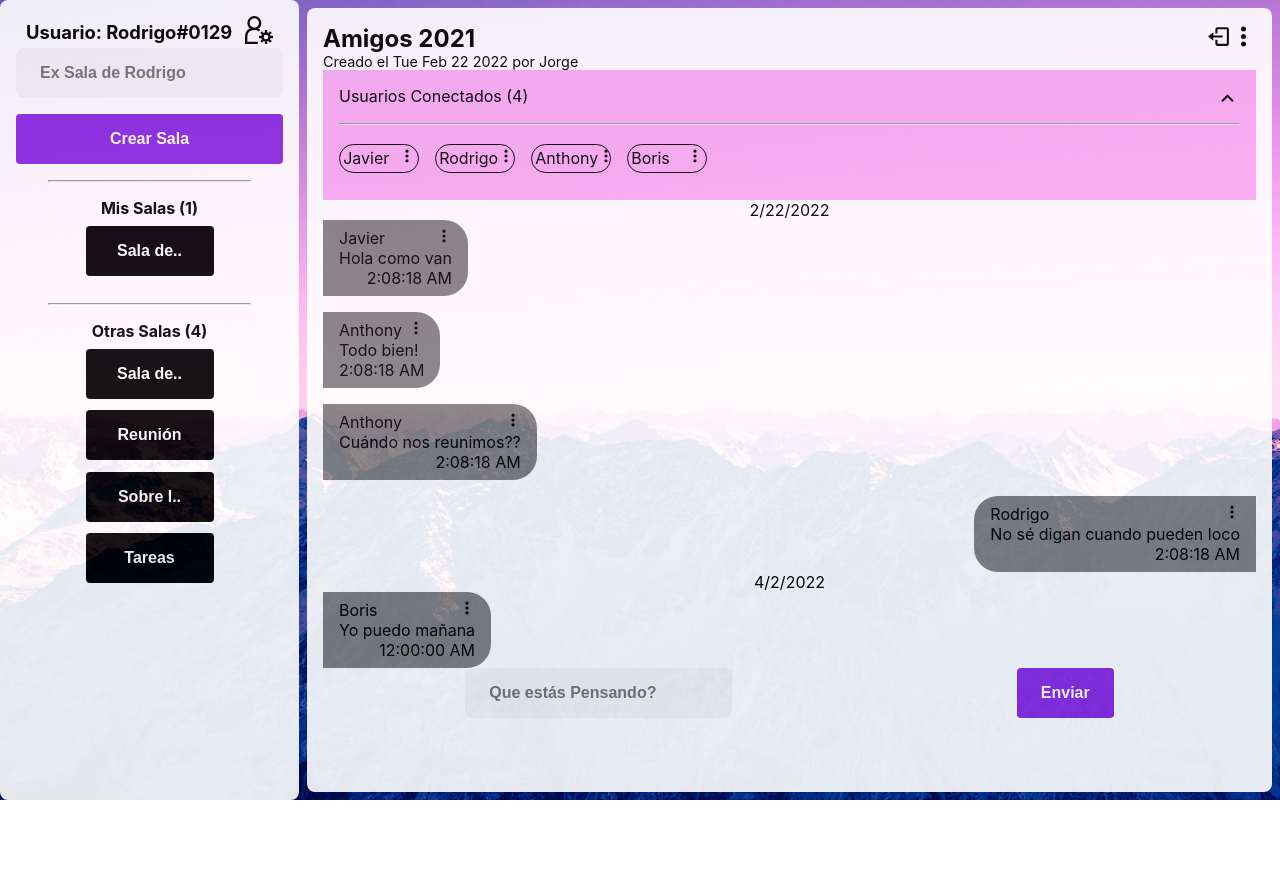
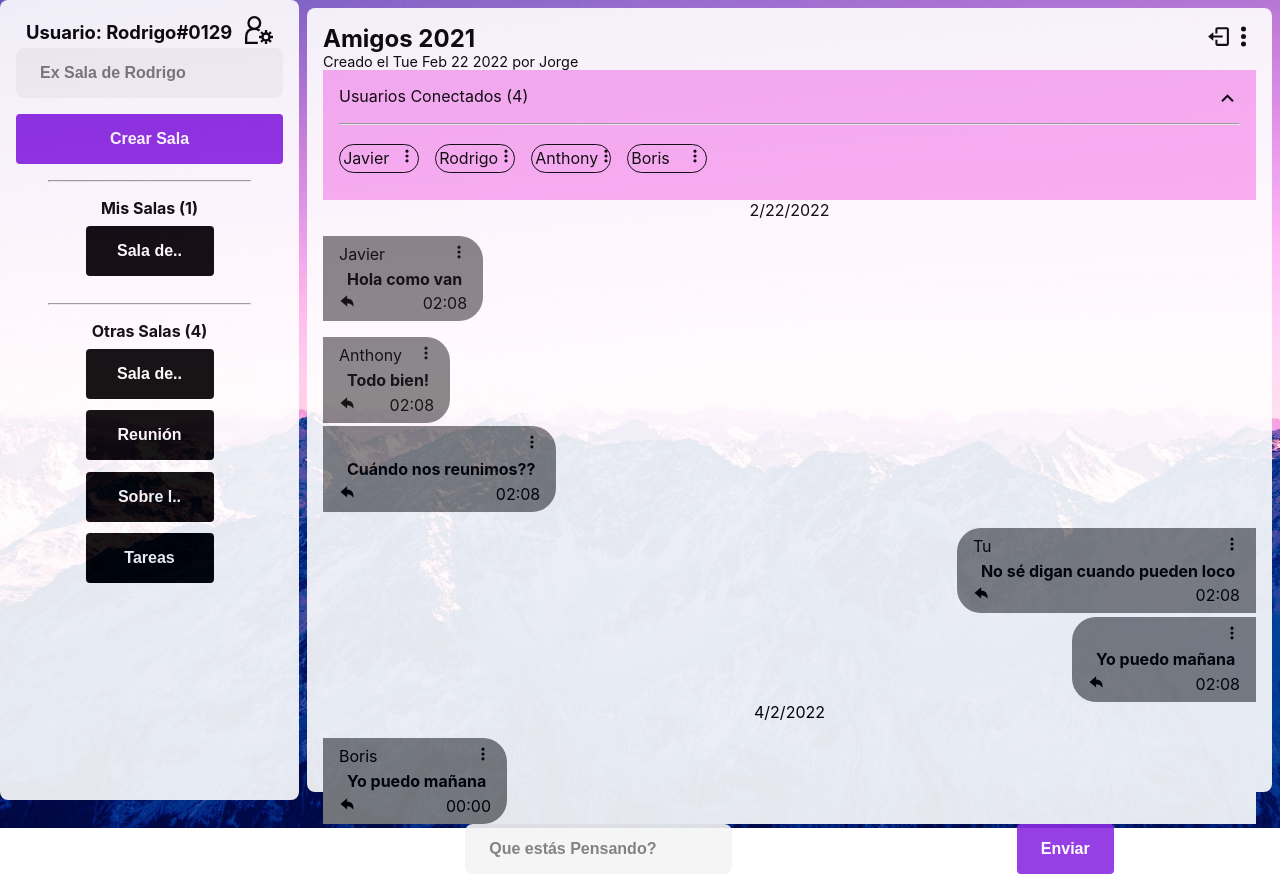
Before and after one commit to RodrigoDuarteB/nextjs-nodejs-sockets-roomchat, a Next.js app in the folder client/: page /rooms/1 in a window 1280 px wide. Before the commit the page ends 800 px from the top, so only its background shows below. Built offline with nearby package versions, Linux system fonts and the light colour scheme; no server answers.

Commit message:
no changes description

```diff
--- a/client/components/GroupedMessages/GroupedMessages.tsx
+++ b/client/components/GroupedMessages/GroupedMessages.tsx
@@ -17,8 +17,12 @@ const GroupedMessages: FC<IProps> = ({ data }) => {
         <div className={styles.container}>
             <p className={styles.date}>{data.date}</p>
             {
-                data.messages.map(msg =>
-                    <Message key={msg.id} message={msg} />
+                data.messages.map((msg, index, msgs) =>
+                    <Message
+                        key={msg.id}
+                        message={msg}
+                        sameLastUser={index > 0 && (msgs[index-1].sendedBy === msg.sendedBy)}
+                    />
                 )
             }
         </div>
--- a/client/components/Message/Message.module.css
+++ b/client/components/Message/Message.module.css
@@ -2,7 +2,7 @@
     display: flex;
     flex-direction: column;
     background-color: grey;
-    margin-bottom: 1rem;
+    margin-top: 1rem;
     padding: 0.5rem 1rem;
     width: fit-content;
     max-width: calc(100% - 4rem);
@@ -14,15 +14,33 @@
     border-radius: 1.5rem 0 0 1.5rem;
 }
 
-.container:last-child {
-    margin-bottom: 0;
+.container:first-child {
+    margin-top: 0;
 }
 
-.username {
+.top {
     display: flex;
     justify-content: space-between;
 }
 
 .time {
-    align-self: flex-end;
 }
+
+.bottom {
+    display: flex;
+    justify-content: space-between;
+}
+
+.sameLastUser {
+    margin-top: 0.2rem;
+}
+
+.usernameHidden {
+    visibility: hidden;
+}
+
+.message {
+    padding: 0.3rem 0.3rem 0.3rem 0.5rem;
+    font-size: 1rem;
+    font-weight: bold;
+}
--- a/client/components/Message/Message.tsx
+++ b/client/components/Message/Message.tsx
@@ -2,27 +2,41 @@ import React, { FC } from 'react'
 import { Message as IMessage } from '../../models/models'
 import IconButton from '../IconButton/IconButton'
 import { HiDotsVertical } from 'react-icons/hi'
+import { IoArrowUndoSharp } from 'react-icons/io5'
 import styles from './Message.module.css'
+import { getFormattedTime } from '../../utils/functions'
 
 interface IProps {
     message: IMessage
+    sameLastUser?: boolean
 }
 
-const Message: FC<IProps> = ({ message }) => {
+const Message: FC<IProps> = ({ message, sameLastUser }) => {
     const user = 'Rodrigo'
 
     return (
-        <div className={`${styles.container} ${message.sendedBy === user && styles.own}`}>
-            <div className={styles.username}>
-                <p>{message.sendedBy}</p>
+        <div className={`${styles.container} ${message.sendedBy === user && styles.own} ${sameLastUser && styles.sameLastUser}`}>
+            <div className={`${styles.top}`}>
+                <p className={`${sameLastUser && styles.usernameHidden}`}>
+                    {user === message.sendedBy ? 'Tu' : message.sendedBy }
+                </p>
+
                 <IconButton
                     icon={<HiDotsVertical />}
                     onClick={() => {}}
                 />
             </div>
 
-            <p>{message.message}</p>
-            <p className={styles.time}>{message.datetime.toLocaleTimeString()}</p>
+            <p className={`${styles.message}`}>{message.message}</p>
+
+            <div className={styles.bottom}>
+                <IconButton
+                    icon={<IoArrowUndoSharp />}
+                    onClick={() => {}}
+                />
+
+                <p className={styles.time}>{getFormattedTime(message.datetime)}</p>
+            </div>
         </div>
     )
 }
--- a/client/pages/rooms/[id].tsx
+++ b/client/pages/rooms/[id].tsx
@@ -30,7 +30,8 @@ const Room: FC<IProps> = (props) => {
         {id: '2', datetime: new Date(), message: 'Todo bien!', sendedBy: 'Anthony', state: ''},
         {id: '3', datetime: new Date(), message: 'Cuándo nos reunimos??', sendedBy: 'Anthony', state: ''},
         {id: '4', datetime: new Date(), message: 'No sé digan cuando pueden loco', sendedBy: 'Rodrigo', state: ''},
-        {id: '5', datetime: new Date(2022, 3, 2), message: 'Yo puedo mañana', sendedBy: 'Boris', state: ''},
+        {id: '5', datetime: new Date(), message: 'Yo puedo mañana', sendedBy: 'Rodrigo', state: ''},
+        {id: '6', datetime: new Date(2022, 3, 2), message: 'Yo puedo mañana', sendedBy: 'Boris', state: ''},
     ]
 
     return (
--- a/client/utils/functions.ts
+++ b/client/utils/functions.ts
@@ -5,3 +5,20 @@ export function areEqualsByDate(d1: Date, d2: Date) {
     return new Date(d1.getFullYear(), d1.getMonth(), d1.getDay()).getTime() ===
     new Date(d2.getFullYear(), d2.getMonth(), d2.getDay()).getTime()
 }
+
+
+/*
+    return string time on format HH:ss
+*/
+
+export function getFormattedTime(date: Date): string {
+    var hours: any = date.getHours()
+    var minutes: any = date.getMinutes()
+    if(hours < 10){
+        hours = `0${hours}`
+    }
+    if(minutes < 10){
+        minutes = `0${minutes}`
+    }
+    return `${hours}:${minutes}`
+}
```
